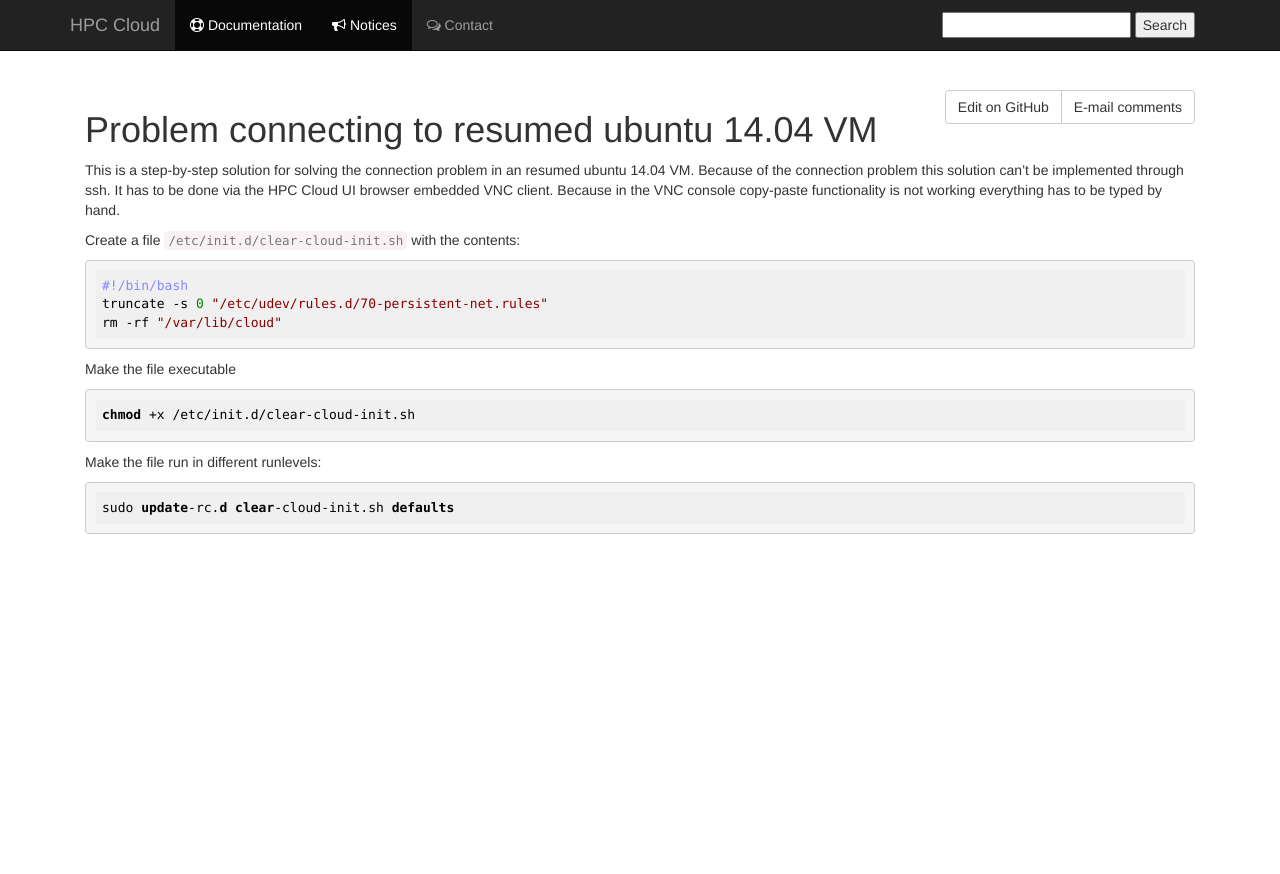
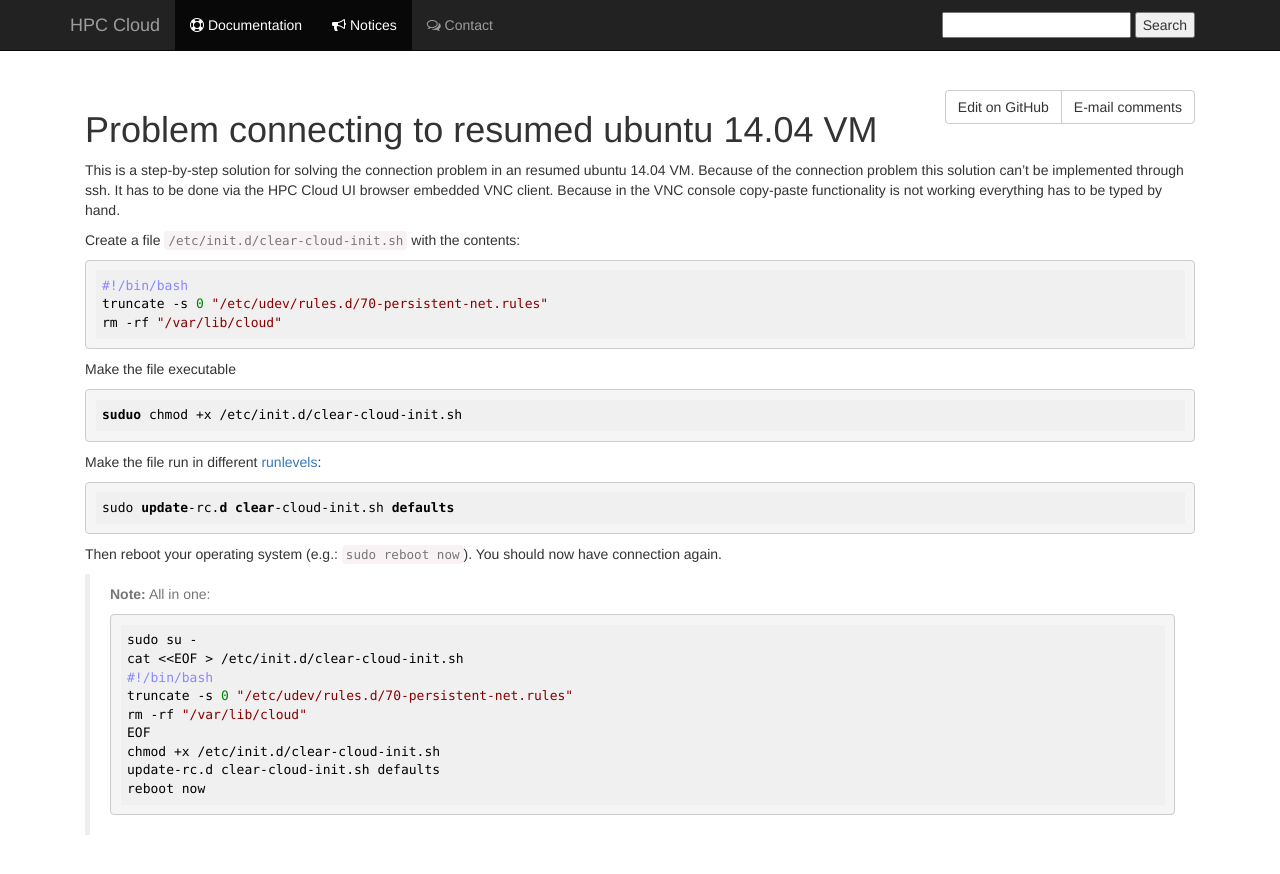
Before and after one commit to sara-nl/clouddocs, a Jekyll site: the page built from connection_problem_ubuntu1404.markdown, in a window 1280 px wide. Shown: the top 874 px of the page. Built offline with Jekyll 4.4.1, drawn with Linux system fonts in a browser that asks for light colours; nearby versions of some CDN libraries; our own code applies the rules of GitHub Pages for plain Markdown files.

Commit message:
All in one go

````diff
--- a/connection_problem_ubuntu1404.markdown
+++ b/connection_problem_ubuntu1404.markdown
@@ -14,13 +14,30 @@ Create a file `/etc/init.d/clear-cloud-init.sh` with the contents:
 truncate -s 0 "/etc/udev/rules.d/70-persistent-net.rules"
 rm -rf "/var/lib/cloud"
 ```
+
 Make the file executable
 
 ```bash
-chmod +x /etc/init.d/clear-cloud-init.sh
+suduo chmod +x /etc/init.d/clear-cloud-init.sh
 ```
-Make the file run in different runlevels:
+Make the file run in different [runlevels](https://en.wikipedia.org/wiki/Runlevels):
 
 ```bash
 sudo update-rc.d clear-cloud-init.sh defaults
 ```
+
+Then reboot your operating system (e.g.: `sudo reboot now`). You should now have connection again.
+
+> **Note:**
+> All in one:
+>```bash
+sudo su -
+cat <<EOF > /etc/init.d/clear-cloud-init.sh
+#!/bin/bash
+truncate -s 0 "/etc/udev/rules.d/70-persistent-net.rules"
+rm -rf "/var/lib/cloud"
+EOF
+chmod +x /etc/init.d/clear-cloud-init.sh
+update-rc.d clear-cloud-init.sh defaults
+reboot now
+```
````
